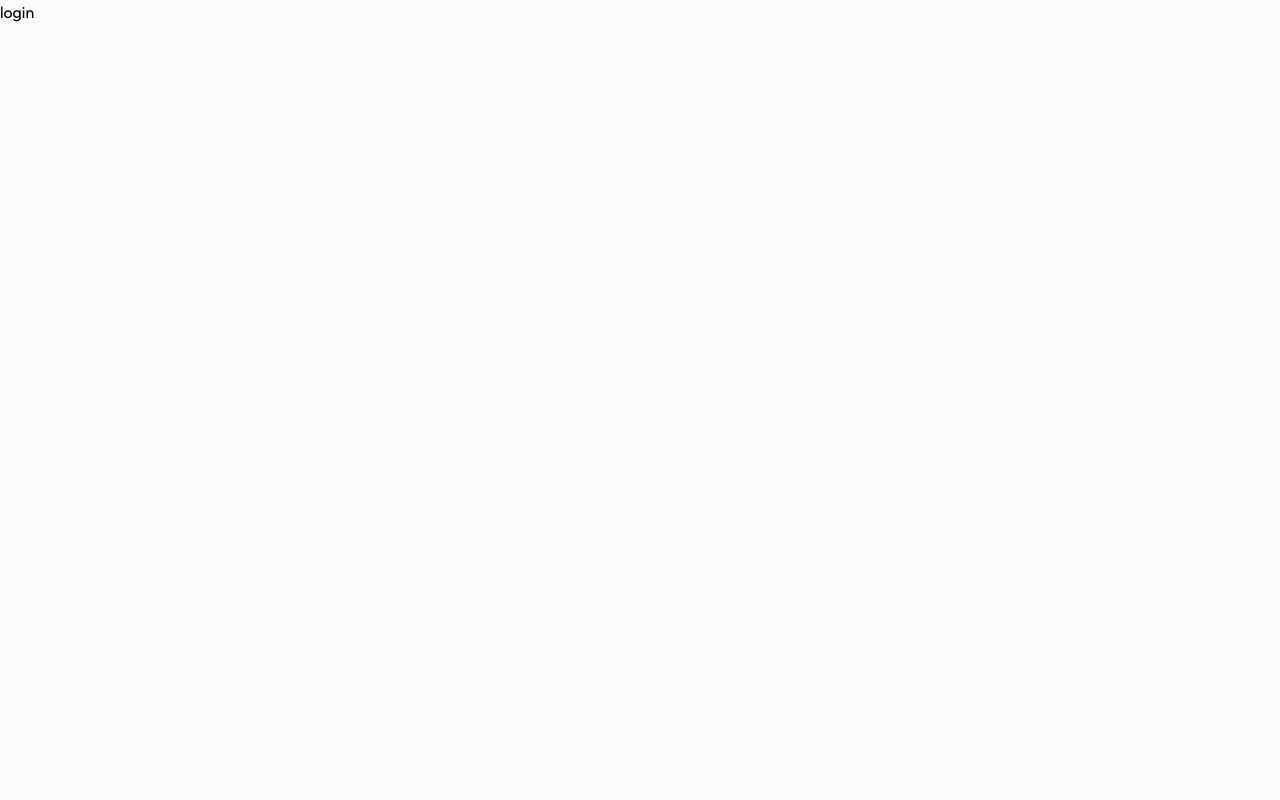
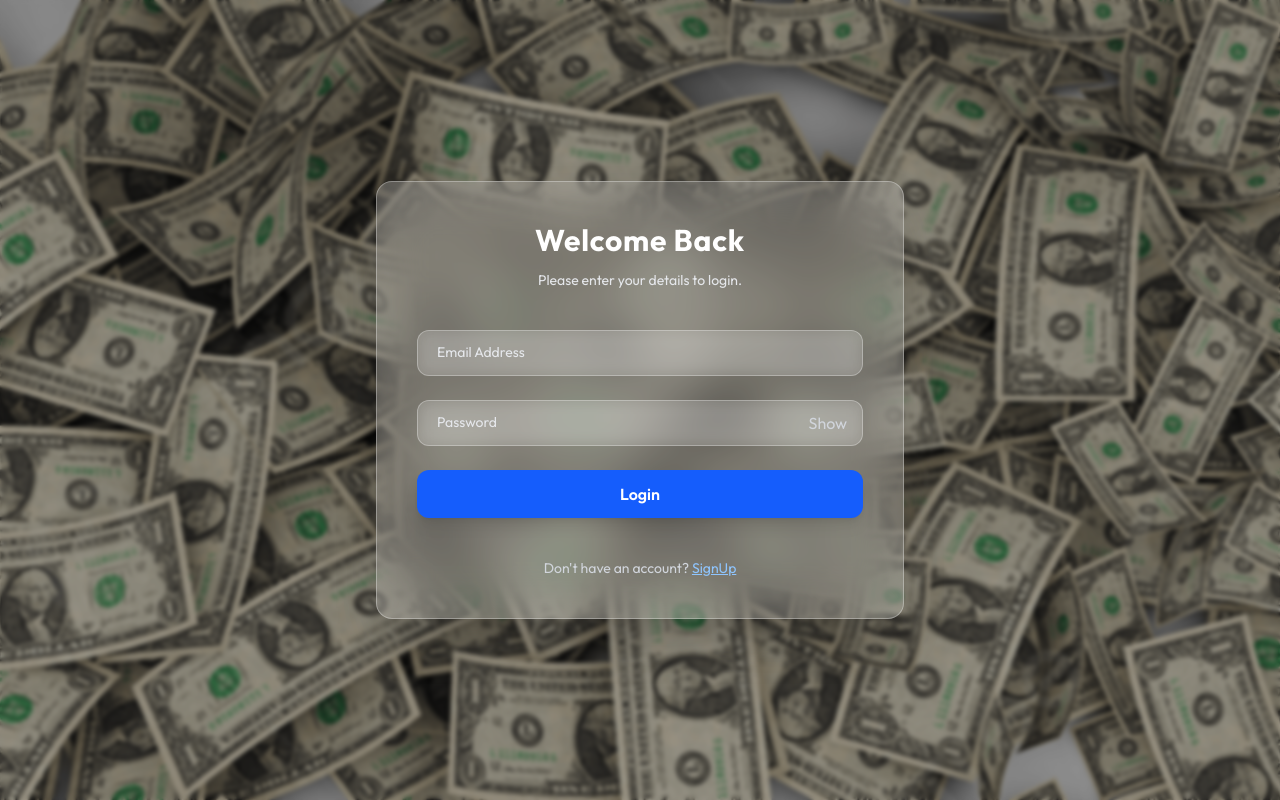
Before and after one commit to singla-789/Capitilia_v1, a React (Vite) app in the folder Capitalia_frontend/: page /login in a window 1280 px wide. Built offline with nearby package versions, Linux system fonts and the light colour scheme.

Commit message:
login page and backend connected woth signin,login page

```diff
--- a/Capitalia_frontend/src/components/Input.jsx
+++ b/Capitalia_frontend/src/components/Input.jsx
@@ -1,16 +1,21 @@
 import { useState } from "react";
 
 const Input = ({ label, value, onChange, placeholder, type }) => {
+  const [isFocused, setIsFocused] = useState(false);
+  const [showPassword, setShowPassword] = useState(false);
+
   const isActive = value && value.length > 0;
+  const isPassword = type === "password";
 
   return (
     <div className="relative mb-6">
-      {/* Input box */}
       <input
-        type={type}
+        type={isPassword ? (showPassword ? "text" : "password") : type}
         value={value}
         onChange={(e) => onChange(e)}
-        placeholder={placeholder}
+        placeholder={isActive || isFocused ? placeholder : ""}
+        onFocus={() => setIsFocused(true)}
+        onBlur={() => setIsFocused(false)}
         className="
           w-full px-4 py-3
           text-sm text-white
@@ -19,27 +24,46 @@ const Input = ({ label, value, onChange, placeholder, type }) => {
           rounded-xl
           outline-none
           transition-all
-          placeholder-transparent
           focus:border-blue-400
           focus:ring-2 focus:ring-blue-300/40
           hover:border-white/50
           backdrop-blur-sm
+          pr-12
         "
       />
 
-      {/* Floating Label */}
       <label
         className={`
           absolute left-4
           transition-all duration-200
           pointer-events-none
-          px-1 backdrop-blur-sm
+          px-1
           text-gray-200
-          ${isActive ? "-top-2 text-xs bg-white/10" : "top-3 text-sm bg-transparent"}
+          ${
+            isActive || isFocused
+              ? "-top-2 text-xs bg-white/10"
+              : "top-3 text-sm bg-transparent"
+          }
         `}
       >
         {label}
       </label>
+
+      {isPassword && (
+        <button
+          type="button"
+          onClick={() => setShowPassword(!showPassword)}
+          className="
+            absolute right-4 top-1/2
+            -translate-y-1/2
+            text-gray-300
+            hover:text-white
+            cursor-pointer
+          "
+        >
+          {showPassword ? "Hide" : "Show"}
+        </button>
+      )}
     </div>
   );
 };
--- a/Capitalia_frontend/src/pages/Login.jsx
+++ b/Capitalia_frontend/src/pages/Login.jsx
@@ -1,7 +1,165 @@
+import { useContext, useState } from "react";
+import { useNavigate } from "react-router-dom";
+import { assets } from "../assets/assets";
+import Input from "../components/input";
+import axios from "axios";
+import axiosConfig from "../util/axiosConfig";
+import { API_ENDPOINTS } from "../util/apiEndPoints";
+import { validateEmail } from "../util/validation";
+import { AppContext } from "../context/AppContext";
+import { LoaderCircle } from "lucide-react";
+
 const Login = () => {
-    return (
-        <div>login</div>
-    )
-}
+  const [email, setEmail] = useState("");
+  const [password, setPassword] = useState("");
+  const [error, setError] = useState(null);
+  const [isLoading, setIsLoading] = useState(false);
+
+  const { setUser } = useContext(AppContext);
+
+  const navigate = useNavigate();
+
+  const handleSubmit = async (e) => {
+    e.preventDefault();
+    setIsLoading(true);
+    if (!validateEmail(email)) {
+      setIsLoading(false);
+      return setError("Please enter your valid email.");
+    }
+
+    if (!password.trim()) {
+      setIsLoading(false);
+      return setError("Please enter your password");
+    }
+
+    setError("");
+
+    //login api call
+
+    try {
+      const response = await axiosConfig.post(API_ENDPOINTS.LOGIN, {
+        email,
+        password,
+      });
+
+      const { token, user } = response.data;
+
+      if (token) {
+        localStorage.setItem("token", token);
+        setUser(user);
+        navigate("/dashboard");
+      }
+    } catch (error) {
+      if (
+        error.response &&
+        error.response.data &&
+        error.response.data.message
+      ) {
+        // Backend error (custom message)
+        setError(error.response.data.message);
+      } else {
+        // Network error / axios error
+        console.error("Something went wrong", error);
+        setError(error.message || "Something went wrong");
+      }
+    } finally {
+      setIsLoading(false);
+    }
+  };
+  return (
+    <div className="h-screen w-full relative flex items-center justify-center overflow-hidden">
+      {/* Background image */}
+      <img
+        src={assets.login_bg}
+        alt="Background"
+        className="absolute inset-0 w-full h-full object-cover"
+      />
+
+      {/* Dark gradient overlay */}
+      <div className="absolute inset-0 bg-black/40 backdrop-blur-[2px]" />
+
+      {/* Signup card */}
+      <div className="relative z-10 w-full max-w-xl px-6">
+        <div
+          className="
+          bg-white/20
+          backdrop-blur-xl
+          border border-white/30
+          shadow-2xl
+          rounded-2xl
+          p-10
+          animate-fadeIn
+        "
+        >
+          {/* Heading */}
+          <h3 className="text-3xl font-bold text-white text-center mb-3 tracking-wide">
+            Welcome Back
+          </h3>
+          <p className="text-sm text-gray-200 text-center mb-10">
+            Please enter your details to login.
+          </p>
+
+          {/* Form */}
+          <form onSubmit={handleSubmit} className="space-y-6">
+            <Input
+              value={email}
+              onChange={(e) => setEmail(e.target.value)}
+              label="Email Address"
+              placeholder="fullname@example.com"
+              type="text"
+            />
+
+            <Input
+              value={password}
+              onChange={(e) => setPassword(e.target.value)}
+              label="Password"
+              placeholder="*******"
+              type="password"
+            />
+
+            {error && (
+              <p className="text-red-800 text-sm  text-center bd-red-50 p-2 rounded">
+                {error}
+              </p>
+            )}
+
+            {/* Submit Button */}
+            <button
+              disabled={isLoading}
+              type="submit"
+              className="
+                w-full py-3
+                bg-blue-600 hover:bg-blue-700
+                text-white font-semibold rounded-xl
+                transition-all duration-200
+                shadow-lg hover:shadow-blue-500/30
+              "
+            >
+              {isLoading ? (
+                <>
+                  <LoaderCircle className="animated-spin w-5 h-5" />
+                  Logging in..
+                </>
+              ) : (
+                "Login"
+              )}
+            </button>
+
+            {/* Footer */}
+            <p className="text-center text-gray-300 text-sm pt-4">
+              Don't have an account?{" "}
+              <span
+                onClick={() => navigate("/signup")}
+                className="text-blue-300 hover:text-blue-200 cursor-pointer underline"
+              >
+                SignUp
+              </span>
+            </p>
+          </form>
+        </div>
+      </div>
+    </div>
+  );
+};
 
 export default Login;
--- a/Capitalia_frontend/src/pages/Signup.jsx
+++ b/Capitalia_frontend/src/pages/Signup.jsx
@@ -2,6 +2,11 @@ import { useState } from "react";
 import { useNavigate } from "react-router-dom";
 import { assets } from "../assets/assets";
 import Input from "../components/input";
+import { validateEmail } from "../util/validation.js";
+import axiosConfig from "../util/axiosConfig.jsx";
+import { API_ENDPOINTS } from "../util/apiEndPoints.js";
+import toast from "react-hot-toast";
+import { LoaderCircle } from "lucide-react";
 
 const Signup = () => {
   const [fullName, setFullName] = useState("");
@@ -9,11 +14,52 @@ const Signup = () => {
   const [password, setPassword] = useState("");
   const [error, setError] = useState(null);
 
+  const [isLoading, setIsLoading] = useState(false);
+
   const navigate = useNavigate();
+
+  const handleSubmit = async (e) => {
+    e.preventDefault();
+    setIsLoading(true);
+
+    if (!fullName.trim()) {
+      setIsLoading(false);
+      return setError("Please enter your Full Name.");
+    }
+
+    if (!validateEmail(email)) {
+      setIsLoading(false);
+      return setError("Please enter your valid email.");
+    }
+
+    if (!password.trim()) {
+      setIsLoading(false);
+      return setError("Please enter your password");
+    }
+
+    // If all validations pass
+    setError("");
+
+    try {
+      const response = await axiosConfig.post(API_ENDPOINTS.REGISTER, {
+        fullName,
+        email,
+        password,
+      });
+      if (response.status == 201) {
+        toast.success("Profile created successfully");
+        navigate("/login");
+      }
+    } catch (err) {
+      console.error("Something went wrong", err);
+      setError(err.message);
+    } finally {
+      setIsLoading(false);
+    }
+  };
 
   return (
     <div className="h-screen w-full relative flex items-center justify-center overflow-hidden">
-
       {/* Background image */}
       <img
         src={assets.login_bg}
@@ -26,7 +72,8 @@ const Signup = () => {
 
       {/* Signup card */}
       <div className="relative z-10 w-full max-w-xl px-6">
-        <div className="
+        <div
+          className="
           bg-white/20
           backdrop-blur-xl
           border border-white/30
@@ -34,8 +81,8 @@ const Signup = () => {
           rounded-2xl
           p-10
           animate-fadeIn
-        ">
-
+        "
+        >
           {/* Heading */}
           <h3 className="text-3xl font-bold text-white text-center mb-3 tracking-wide">
             Create Your Account
@@ -45,8 +92,7 @@ const Signup = () => {
           </p>
 
           {/* Form */}
-          <form className="space-y-6">
-
+          <form onSubmit={handleSubmit} className="space-y-6">
             <div className="grid grid-cols-1 md:grid-cols-2 gap-6">
               <Input
                 value={fullName}
@@ -73,8 +119,16 @@ const Signup = () => {
               type="password"
             />
 
+            {error && (
+              <div className="flex items-center justify-center gap-2 bg-red-500/20 border border-red-400 text-red-200 px-4 py-3 rounded-lg backdrop-blur-md shadow-md">
+                <span className="text-lg">⚠️</span>
+                <p className="font-medium">{error}</p>
+              </div>
+            )}
+
             {/* Submit Button */}
             <button
+              disabled={isLoading}
               type="submit"
               className="
                 w-full py-3
@@ -84,7 +138,14 @@ const Signup = () => {
                 shadow-lg hover:shadow-blue-500/30
               "
             >
-              Create Account
+              {isLoading ? (
+                <>
+                  <LoaderCircle className="animated-spin w-5 h-5" />
+                  Signing up..
+                </>
+              ) : (
+                "Sign up"
+              )}
             </button>
 
             {/* Footer */}
--- a/Capitalia_frontend/src/util/apiEndPoints.js
+++ b/Capitalia_frontend/src/util/apiEndPoints.js
@@ -1,4 +1,4 @@
-export const BASE_URL="localhost:8080/api/v1.0";
+export const BASE_URL="http://localhost:8080/api/v1.0";
 
 export const API_ENDPOINTS = {
     LOGIN :"/login",
--- /dev/null
+++ b/Capitalia_frontend/src/util/validation.js
@@ -0,0 +1,11 @@
+export const validateEmail = (email) => {
+  if (!email) return false;
+
+  const trimmed = email.trim();
+  if (!trimmed) return false;
+
+  // RFC 5322–compatible lightweight regex
+  const regex = /^[A-Za-z0-9._%+-]+@[A-Za-z0-9.-]+\.[A-Za-z]{2,}$/;
+
+  return regex.test(trimmed);
+};
```
Also changed, not shown: 1 other file (tests, documents, lock files or other folders).
